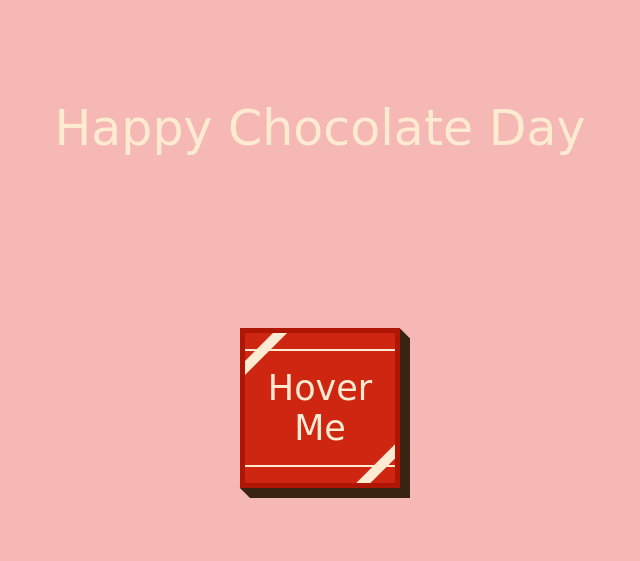
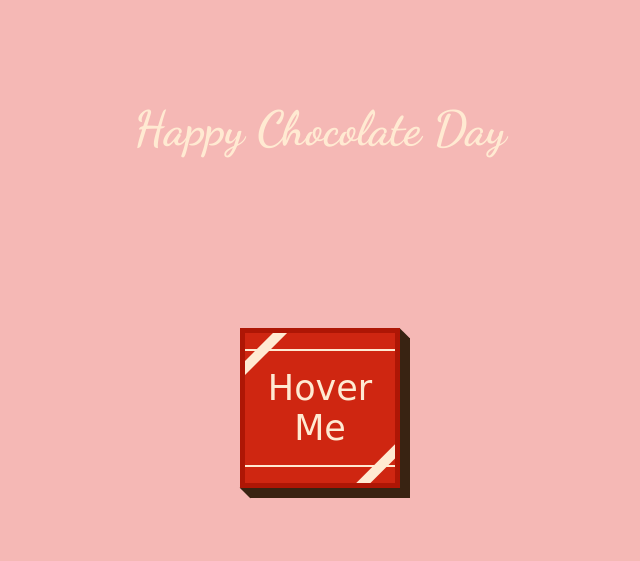
Before and after one commit to vanshhhr/chocolate, a plain HTML site: page index.html in a window 1280 px wide. Shown: the whole page, without its empty margins (320-960 px from the left). Drawn offline with nearby package versions, Linux system fonts and the light colour scheme.

Commit message:
Update styles.css

```diff
--- a/styles.css
+++ b/styles.css
@@ -284,7 +284,7 @@ body {
   top: 100px; /* Adjust the distance from the top as needed */
   left: 50%;
   transform: translateX(-50%);
-  font-family: "Brush Script MT", cursive;
-  font-size: 49px; /* Adjust the font size as needed */
+  font-family: 'Dancing Script', cursive;
+  font-size: 48px; /* Adjust the font size as needed */
   color: #ffead2; /* Adjust the color as needed */
 }
```
